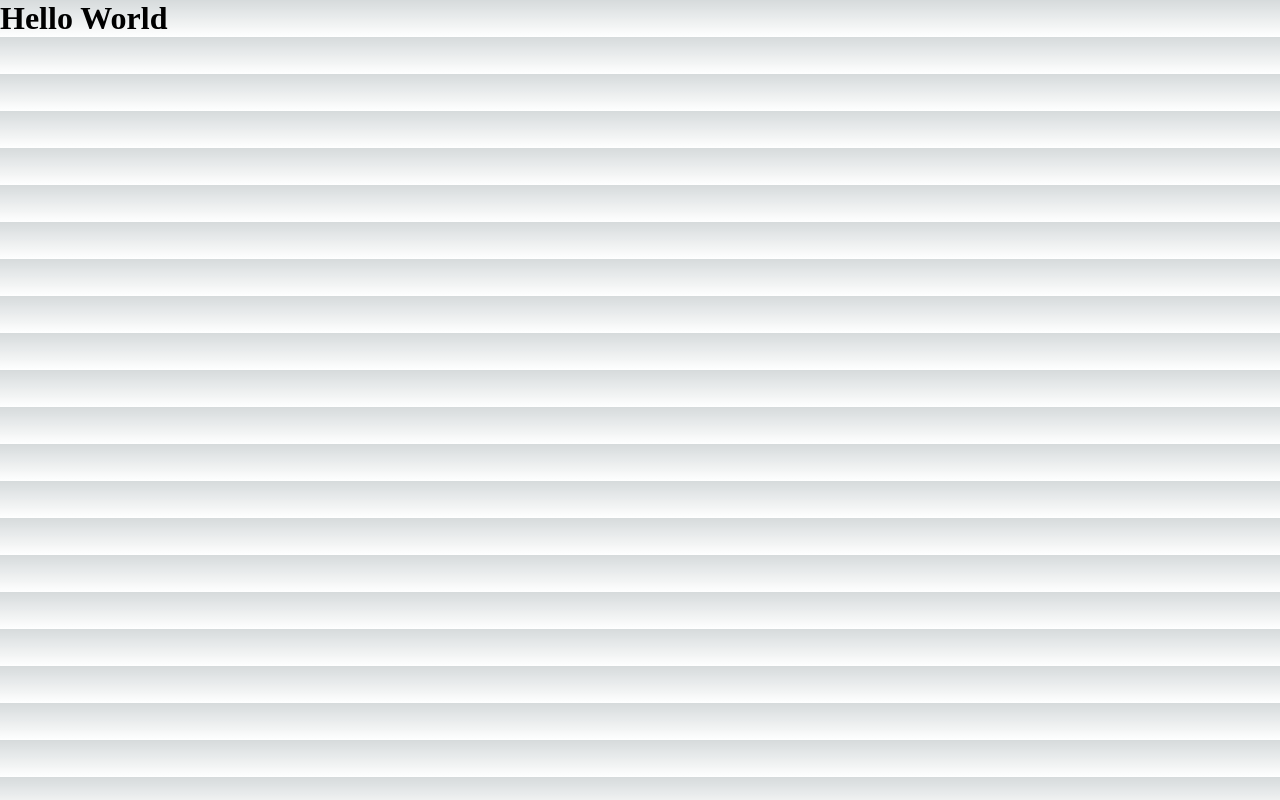
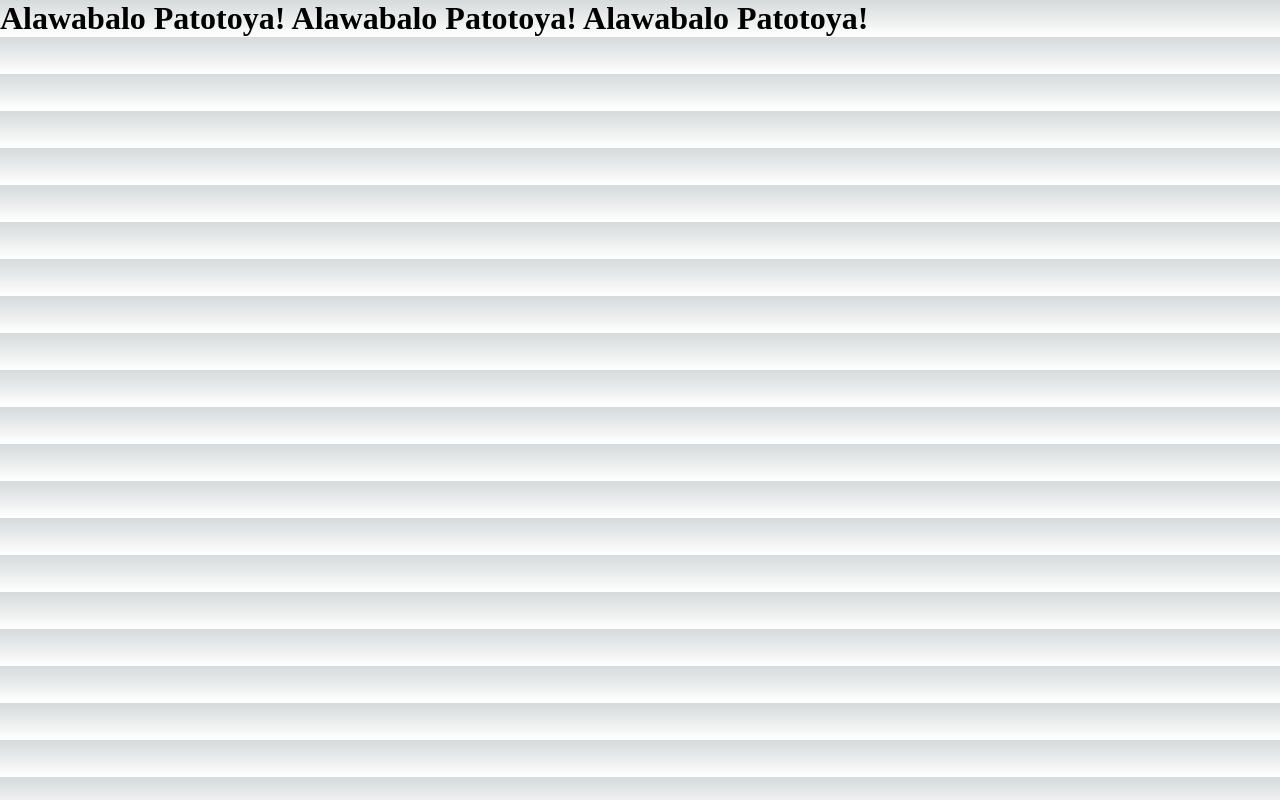
Before and after one commit to romardesabillee/my-app, a Next.js app: page / in a window 1280 px wide. Built offline with nearby package versions, Linux system fonts and the light colour scheme.

Commit message:
homepage updated

```diff
--- a/src/pages/index.tsx
+++ b/src/pages/index.tsx
@@ -14,7 +14,12 @@ export default function Home() {
         <meta name="viewport" content="width=device-width, initial-scale=1" />
         <link rel="icon" href="/favicon.ico" />
       </Head>
-      <h1>Hello  World</h1>
+      <div>
+      <h1>Alawabalo Patotoya!
+      Alawabalo Patotoya!
+      Alawabalo Patotoya!
+      </h1>
+      </div>
     </>
   );
 }
```
